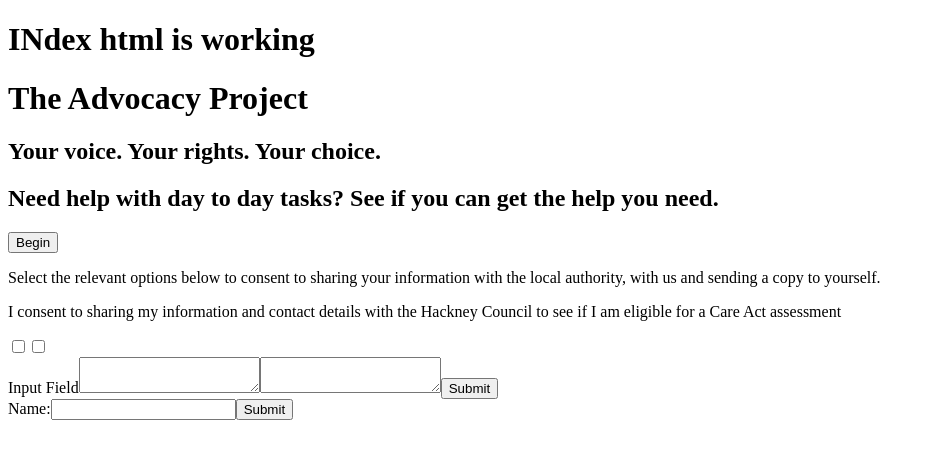
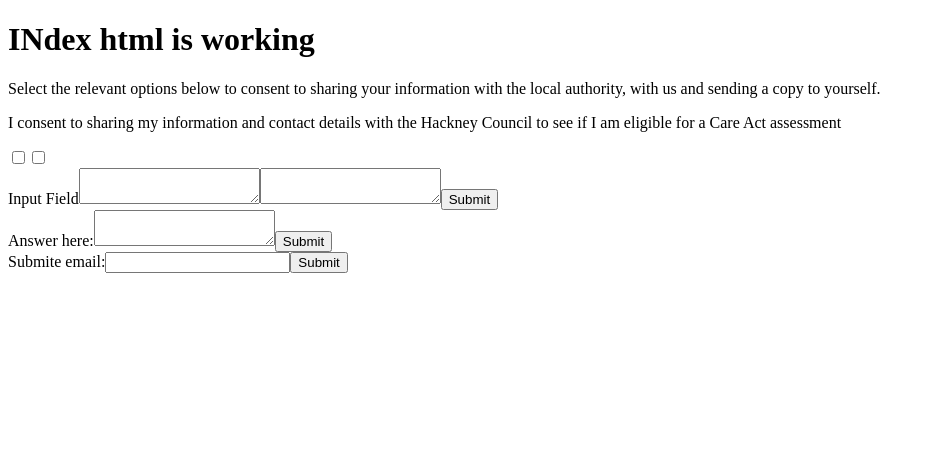
Before and after one commit to the-advocacy-project/advocacy-app, a React (Vite) app: page / in a window 1280 px wide. Shown: the top 458 px of the page, without its empty margins (0-935 px from the left). Built offline with nearby package versions, Linux system fonts and the light colour scheme.

Commit message:
input from each form element updates the main state and can be sent over email

```diff
--- a/client/App.js
+++ b/client/App.js
@@ -3,8 +3,8 @@
 
 import BeginButton from './components/buttons/beginButton';
 import YourConsent from './components/dynamicPages/yourConsent';
-import Home from './components/pages/Home';
-import List from './components/pages/List';
+import Nutrition from './components/dynamicPages/nutrition';
+
 
 import axios from 'axios';
 
@@ -14,8 +14,17 @@
         consent: false,
         sendMail: false,
         consentInput: "",
+        nutrition: {
+            eating: {
+            answer: "",
+           },
+//             [Question]: {
+//                 question: String,
+//                 answer: boolean/string/
+//             }
         }
 
+    }
     toggleChange = (event) => {
         const target = event.target;
         const value = target.type === 'checkbox' ? target.checked : target.value;
@@ -25,11 +34,17 @@
     }
 
     handleChangeInput = (el) => {
+        el.preventDefault();
         const target = el.target;
         const value = target.type === 'text' ?  null : target.value;
         this.setState({
-        // consentInput: el.target.value
+            [target.name]: value,
+            nutrition: {
+                eating: {
+                    question: "Do you need help eating, drinking, shopping or cooking?",
                     [target.name]: value
+                }
+            }
         })
     }
 
@@ -46,48 +61,48 @@
 
     handleSubmit = event => {
         event.preventDefault();
-        const { value } = this.state;
-        axios.post('/', { value }).then(result => {
-            console.log(value);
+        // const { value, consentInput, answer  } = this.state;
+        axios.post('/', this.state ).then(result => {
         });
     };
+
+
+    static getDerivedStateFromProps(props, state) {
+        console.log(props,state)
+    }
     render() {
 
         return (
             <div>
-                <header className="App-header">
-                    <h1>The Advocacy Project</h1>
-                    <h2>Your voice. Your rights. Your choice.</h2>
-                </header>
-                <h2>Need help with day to day tasks?
-            See if you can get the help you need.</h2>
-                <BeginButton/>
+
+
                 <YourConsent
                     consent={this.state.consent}
                     sendMail={this.state.sendMail}
                     toggleChange={this.toggleChange}
                     handleChangeInput={this.handleChangeInput}
                     handleSubmitInput={this.handleSubmitInput}/>
-                {/*<Switch>
-                    <Route exact path="/" component={Home} />
-                    <Route path="/list" component={List} />
-                    {' '}
-                </Switch>*/}
+
+                    <Nutrition nutrition={this.state.nutrition}
+                      handleChangeInput={this.handleChangeInput} answer={this.state.nutrition.answer}/>
+
+
                     <form onSubmit={this.handleSubmit} method="POST" action="/">
                <label>
-                        Name:
+                     Submite email:
                      <input
                          type="text"
                          value={this.state.value}
                          onChange={this.handleChange}
                      />
                  </label>
+
                 <input type="submit" value="Submit" />
             </form>
+
+
             </div>
-            // <Switch>
-            //     <App />
-            // </Switch>
+
         );
     }
 }
--- /dev/null
+++ b/client/components/dynamicPages/nutrition.js
@@ -0,0 +1,28 @@
+import React from 'react';
+import { link } from 'fs';
+
+function Nutrition(props) {
+
+
+const nutrition = Object.keys(props.nutrition).map(function(s){ return props.nutrition[s].question })
+
+
+  return( <div>
+
+   {nutrition}
+
+  <form>
+
+    <label>Answer here:
+    <textarea type="text"
+    name="answer"
+      onChange={props.handleChangeInput}
+    />
+    </label>
+    <input type="submit"/>
+  </form>
+</div>
+)
+}
+
+export default Nutrition;
```
Also changed, not shown: client/question.js (added, +74 -0 lines), 1 other file (tests, documents, lock files or other folders). Lines whose indentation alone changed are shown as unchanged.
